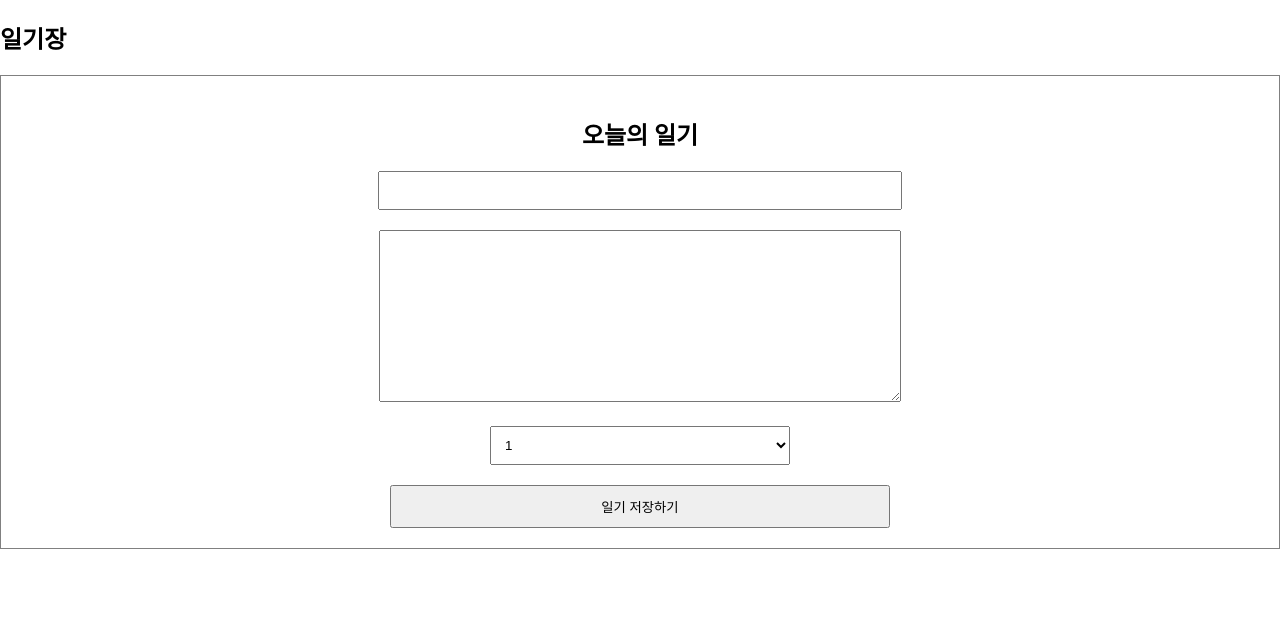
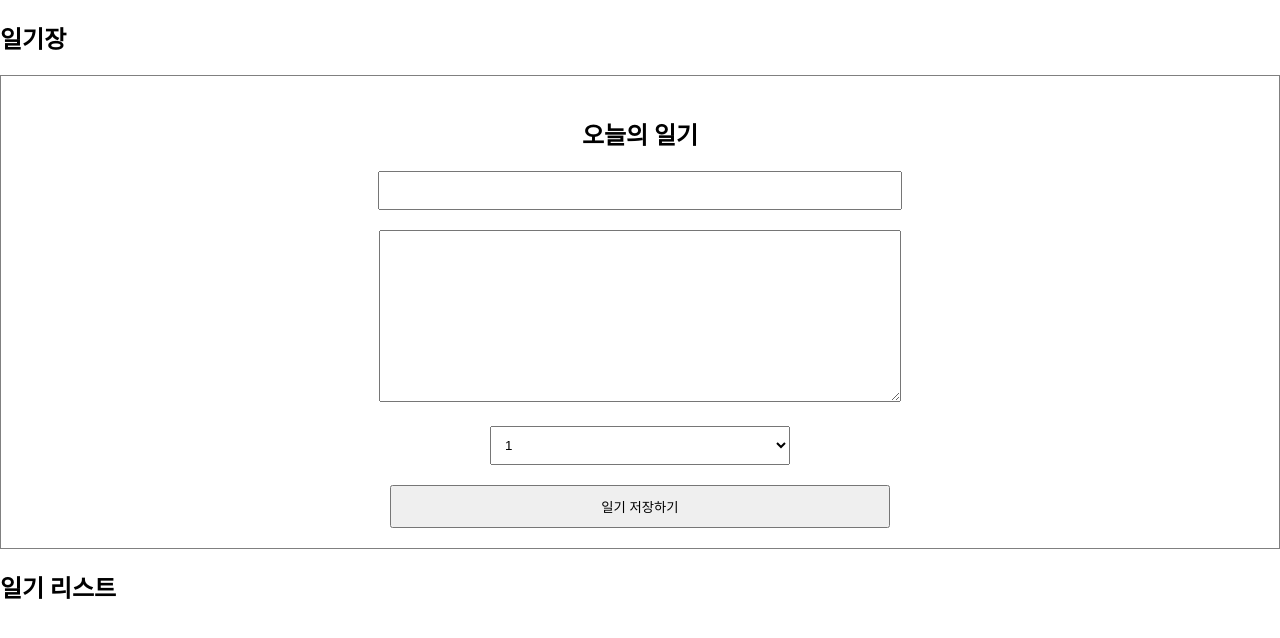
Before and after one commit to sujinjwa/simple-diary, a React (Create React App) app: page / in a window 1280 px wide. Shown: the top 638 px of the page. Built offline with nearby package versions, Linux system fonts and the light colour scheme; the HTML template or start-up script is replaced by a standard one.

Commit message:
feat: DiaryList 컴포넌트 생성 및 props 넘기기

```diff
--- a/src/App.js
+++ b/src/App.js
@@ -1,11 +1,19 @@
 import './App.css';
 import DiaryEditor from './DiaryEditor';
+import DiaryList from './DiaryList';
+
+const dummyList = [
+  { author: '조수진', content: '하이~', emotion: 2 },
+  { author: '조수진', content: '하이2~', emotion: 2 },
+  { author: '조수진', content: '하이3~', emotion: 2 },
+];
 
 function App() {
   return (
     <div className='App'>
       <h2>일기장</h2>
       <DiaryEditor />
+      <DiaryList diaryList={dummyList} />
     </div>
   );
 }
--- /dev/null
+++ b/src/DiaryList.js
@@ -0,0 +1,10 @@
+const DiaryList = ({ diaryList }) => {
+  console.log(diaryList);
+  return (
+    <div>
+      <h2>일기 리스트</h2>
+    </div>
+  );
+};
+
+export default DiaryList;
```
